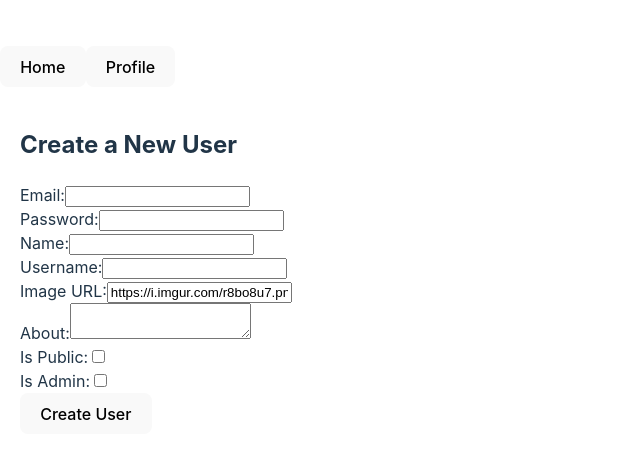
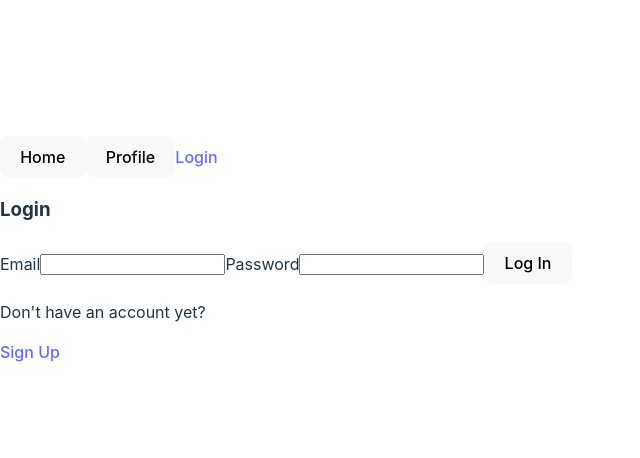
Before and after one commit to jydvfg/photo-app-client, a React (Vite) app: page /login in a window 1280 px wide. Shown: the part 150-608 px from the top of the page, without its empty margins (0-640 px from the left). Built offline with nearby package versions, Linux system fonts and the light colour scheme.

Commit message:
bug fixes, login signup page

```diff
--- a/src/App.jsx
+++ b/src/App.jsx
@@ -1,17 +1,22 @@
 import React from "react";
+import { BrowserRouter as Router, Route, Routes } from "react-router-dom";
 import Navbar from "../src/components/Navbar";
-import PostForm from "../src/components/Postform";
-import CreateUserForm from "./components/Signup";
+import LoginPage from "../src/pages/LoginPage";
+import { AuthProviderWrapper } from "./context/auth.context";
+import SignupPage from "./pages/SignupPage";
 
-const App = () => {
+function App() {
   return (
-    <div>
-      <Navbar />
-      <div style={{ padding: "20px" }}>
-        <CreateUserForm />
-      </div>
-    </div>
+    <Router>
+      <AuthProviderWrapper>
+        <Navbar />
+        <Routes>
+          <Route path="/login" element={<LoginPage />} />
+          <Route path="/signup" element={<SignupPage />} />
+        </Routes>
+      </AuthProviderWrapper>
+    </Router>
   );
-};
+}
 
 export default App;
--- a/src/components/Navbar.jsx
+++ b/src/components/Navbar.jsx
@@ -1,15 +1,12 @@
-
 import React from "react";
+import { Link } from "react-router-dom";
 
 function Navbar() {
   return (
     <nav>
-
-        <button>Home</button>
-
-        <button>Profile</button>
-
-
+      <button>Home</button>
+      <button>Profile</button>
+      <Link to="/login">Login</Link>
     </nav>
   );
 }
--- /dev/null
+++ b/src/context/auth.context.jsx
@@ -0,0 +1,89 @@
+import React, { useState, useEffect } from "react";
+import axios from "axios";
+
+const backendUrl = import.meta.env.VITE_APP_BACKEND_URL;
+
+const AuthContext = React.createContext();
+
+function AuthProviderWrapper(props) {
+  const [isLoggedIn, setIsLoggedIn] = useState(false);
+  const [isLoading, setIsLoading] = useState(true);
+  const [user, setUser] = useState(null);
+  const [authError, setAuthError] = useState(null);
+
+  const storeToken = (token) => {
+    localStorage.setItem("authToken", token);
+  };
+
+  const authenticateUser = () => {
+    // Get the stored token from the localStorage
+    const storedToken = localStorage.getItem("authToken");
+
+    // If the token exists in the localStorage
+    if (storedToken) {
+      // We must send the JWT token in the request's "Authorization" Headers
+      axios
+        .get(`${backendUrl}/auth/verify`, {
+          headers: { Authorization: `Bearer ${storedToken}` },
+        })
+        .then((response) => {
+          // If the server verifies that JWT token is valid
+          const user = response.data;
+          // Update state variables
+          setIsLoggedIn(true);
+          setIsLoading(false);
+          setUser(user);
+        })
+        .catch((error) => {
+          if (error) {
+            setAuthError(error.response.data.message);
+            return;
+          }
+          // If the server sends an error response (invalid token)
+          // Update state variables
+          setIsLoggedIn(false);
+          setIsLoading(false);
+          setUser(null);
+        });
+    } else {
+      // If the token is not available
+      setIsLoggedIn(false);
+      setIsLoading(false);
+      setUser(null);
+    }
+  };
+
+  const removeToken = () => {
+    // Upon logout, remove the token from the localStorage
+    localStorage.removeItem("authToken");
+  };
+
+  const logOutUser = () => {
+    removeToken();
+    authenticateUser();
+  };
+
+  useEffect(() => {
+    // Run the function after the initial render,
+    // after the components in the App render for the first time.
+    authenticateUser();
+  }, []);
+
+  return (
+    <AuthContext.Provider
+      value={{
+        isLoggedIn,
+        isLoading,
+        user,
+        storeToken,
+        authenticateUser,
+        logOutUser,
+        authError,
+      }}
+    >
+      {props.children}
+    </AuthContext.Provider>
+  );
+}
+
+export { AuthProviderWrapper, AuthContext };
--- /dev/null
+++ b/src/pages/LoginPage.jsx
@@ -0,0 +1,99 @@
+import { useState, useContext } from "react";
+import axios from "axios";
+import { Link, useNavigate } from "react-router-dom";
+import { AuthContext } from "../context/auth.context";
+
+const backendUrl = import.meta.env.VITE_APP_BACKEND_URL;
+
+function LoginPage() {
+  const [email, setEmail] = useState("");
+  const [password, setPassword] = useState("");
+  const [errorMessage, setErrorMessage] = useState(undefined);
+
+  const navigate = useNavigate();
+
+  const { storeToken, authenticateUser } = useContext(AuthContext);
+
+  const handleEmail = (e) => setEmail(e.target.value);
+  const handlePassword = (e) => setPassword(e.target.value);
+
+  const handleLoginSubmit = (e) => {
+    e.preventDefault();
+    const requestBody = { email, password };
+
+    axios
+      .post(`${backendUrl}/auth/login`, requestBody)
+      .then((response) => {
+        console.log("JWT token", response.data.authToken);
+
+        storeToken(response.data.authToken);
+        authenticateUser();
+        navigate("/");
+      })
+      .catch((error) => {
+        const errorDescription = error.response.data.message;
+        setErrorMessage(errorDescription);
+      });
+  };
+
+  return (
+    <div className="CohortCreatePage p-8 pb-16 mb-10 mt-10 rounded-lg shadow-md flex flex-col h-full relative w-full max-w-3xl mx-auto">
+      <div className="flex justify-center bg-white items-center mb-4 pt-8 absolute top-0 left-0 right-0 py-2 bg-gradient-to-r from-gray-200 via-gray-100 to-gray-200 border-b border-gray-300 shadow-sm"></div>
+
+      <form
+        onSubmit={handleLoginSubmit}
+        className="grid grid-cols-1 gap-4 overflow-y-auto mt-12 px-4"
+      >
+        <h3 className="text-2xl font-semibold text-gray-700 mb-6 sticky left-0">
+          Login
+        </h3>
+
+        <label
+          htmlFor="email"
+          className="text-gray-600 text-left ml-1 -mb-2 text-l font-bold"
+        >
+          Email
+        </label>
+        <input
+          type="email"
+          name="email"
+          id="email"
+          value={email}
+          onChange={handleEmail}
+          className="border rounded p-2 w-full mb-6"
+          autoComplete="off"
+        />
+
+        <label
+          htmlFor="password"
+          className="text-gray-600 text-left ml-1 -mb-2 text-l font-bold"
+        >
+          Password
+        </label>
+        <input
+          type="password"
+          name="password"
+          id="password"
+          value={password}
+          onChange={handlePassword}
+          className="border rounded p-2 w-full mb-6"
+          autoComplete="off"
+        />
+
+        <button
+          type="submit"
+          className="bg-blue-500 hover:bg-blue-600 text-white font-bold py-2 px-4 rounded mt-4 transition duration-150 ease-in-out"
+        >
+          Log In
+        </button>
+      </form>
+
+      {errorMessage && <p className="error-message">{errorMessage}</p>}
+
+      <p className="mt-10 mb-2">Don&apos;t have an account yet?</p>
+      <Link to={"/signup"}> Sign Up</Link>
+    </div>
+  );
+}
+
+export default LoginPage;
--- a/src/components/Signup.jsx
+++ b/src/pages/SignupPage.jsx
@@ -3,7 +3,7 @@ import axios from "axios";
 
 const backendUrl = import.meta.env.VITE_APP_BACKEND_URL;
 
-const CreateUserForm = () => {
+const SignupPage = () => {
   const [formData, setFormData] = useState({
     email: "",
     password: "",
@@ -132,4 +132,4 @@ const CreateUserForm = () => {
   );
 };
 
-export default CreateUserForm;
+export default SignupPage;
```
Also changed, not shown: 2 other files (tests, documents, lock files or other folders).
